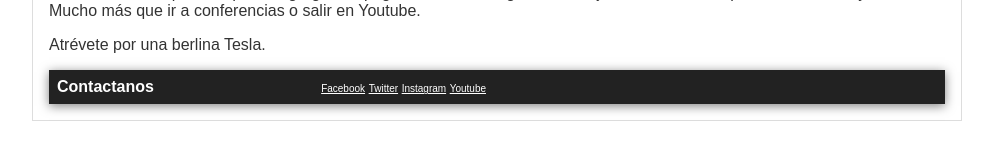
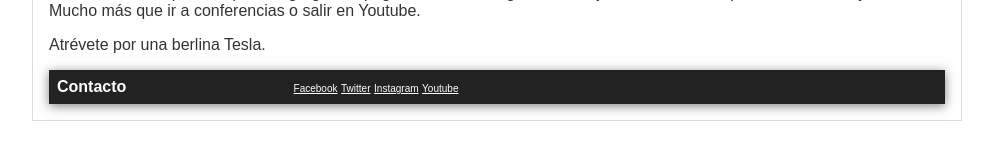
Before and after one commit to LuisMCodes/Prueba2_GitHub, a plain HTML site: page index.html in a window 1280 px wide. Shown: the part 153-312 px from the top of the page, without its empty margins (143-1136 px from the left). Drawn offline with Linux system fonts and the light colour scheme.

Commit message:
Se modificó Contactanos por Contacto.

```diff
--- a/index.html
+++ b/index.html
@@ -21,7 +21,7 @@
 			<p>Atrévete por una berlina Tesla.</p>
 		</div>
 		<div id="Pie">
-			Contactanos
+			Contacto
 			<span id="Footer">
 				<a href="#" class="space_iz_sn">Facebook</a>
 				<a href="#">Twitter</a>
```
